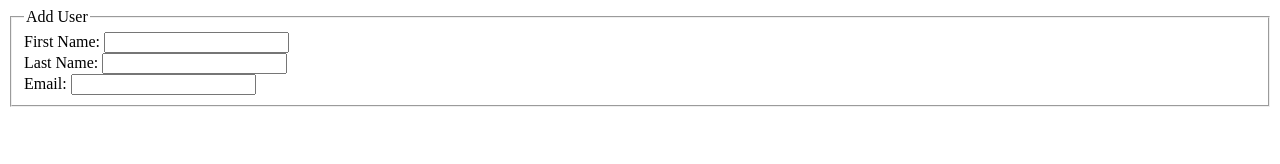
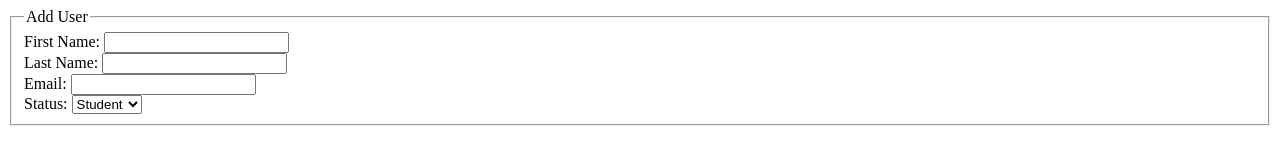
Before and after one commit to Ezama/building-html-forms, a plain HTML site: page index.html in a window 1280 px wide. Drawn offline with Linux system fonts and the light colour scheme.

Commit message:
completed phase3:drop-down menu

```diff
--- a/index.html
+++ b/index.html
@@ -27,6 +27,14 @@
                 <input type="email" id="email" name="email" required>
             </div>
 
+            <div>
+                <label for="status">Status:</label>
+                <select id="status" name="status" required>
+                    <option value="student">Student</option>
+                    <option value="teacher">Teacher</option>
+                    <option value="guest">Guest</option>
+                </select>
+            </div>
 
         </fieldset>
     </form>
```
